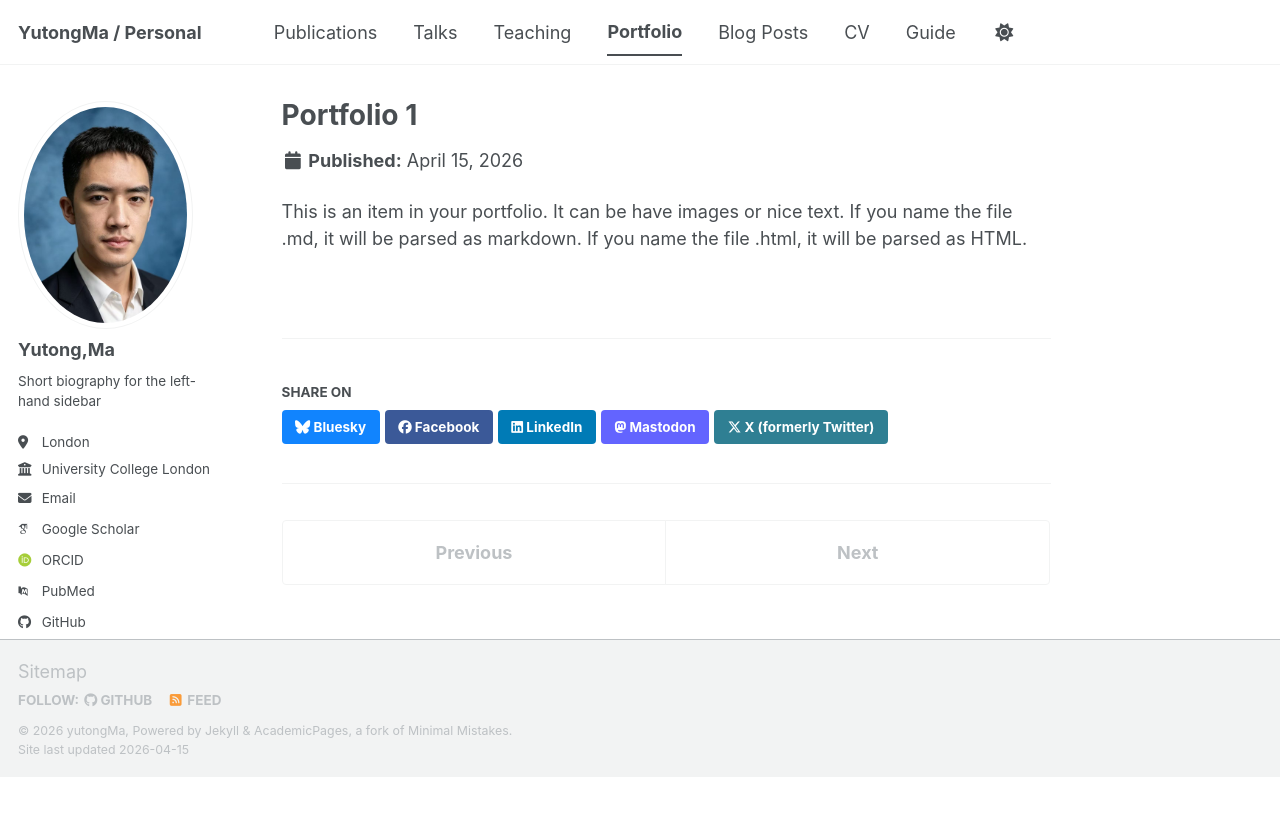
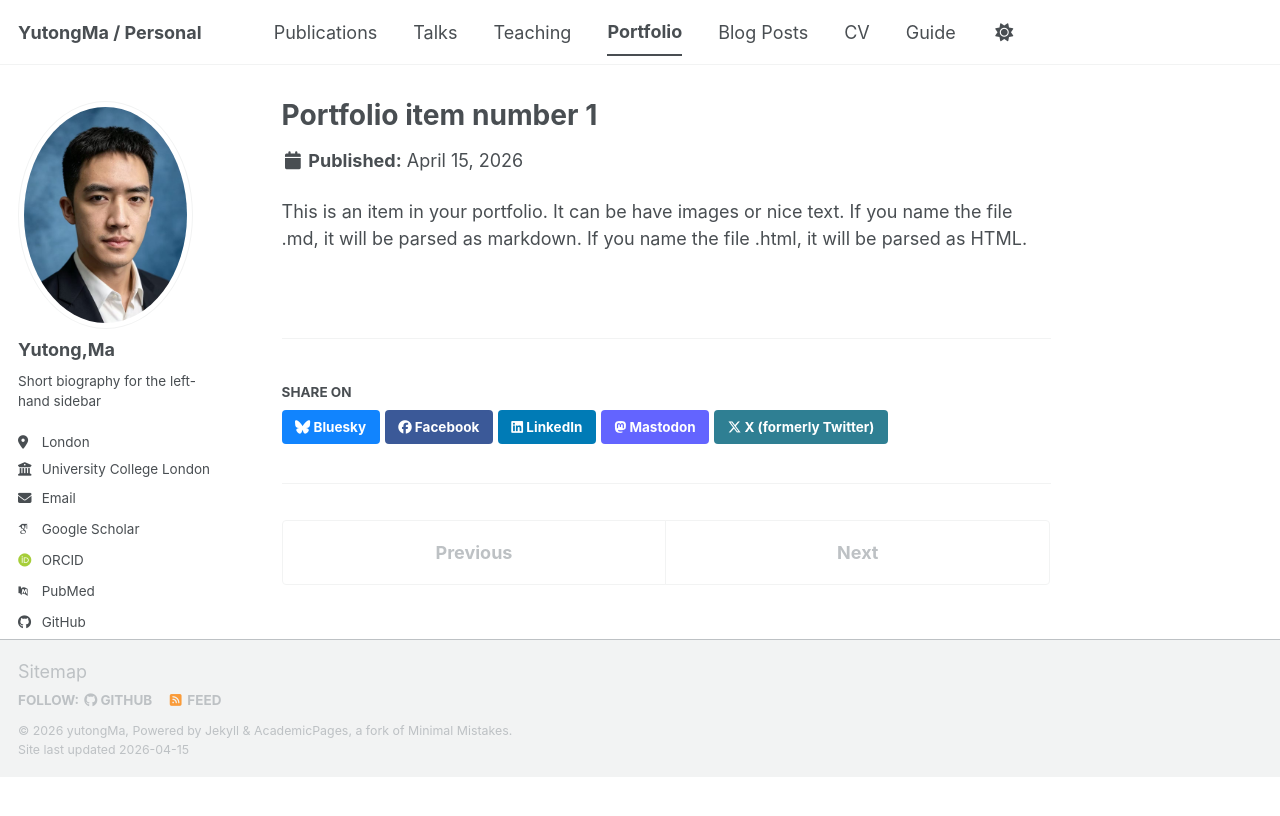
Before and after one commit to mayut0ng/mayut0ng.github.io, a Jekyll site: the page built from _portfolio/portfolio-1.md, in a window 1280 px wide. Shown: the top 816 px of the page. Built offline with Jekyll 4.4.1, drawn with Linux system fonts in a browser that asks for light colours; some web fonts are replaced; a script bundle is joined from its source files by our own code; library files that are not in the unit come from our copies; some of the changed lines change nothing that is shown.

Commit message:
Update portfolio-1.md

```diff
--- a/_portfolio/portfolio-1.md
+++ b/_portfolio/portfolio-1.md
@@ -1,13 +1,7 @@
 ---
-title: "Portfolio 1"
+title: "Portfolio item number 1"
+excerpt: "Short description of portfolio item number 1 <br/><img src='/images/Fig.14.png'>"
 collection: portfolio
-type: "Undergraduate project"
-permalink: /portfolio/portfolio-1
-date: 2026-04-15
-image:
-  src: /images/Fig.14.png
-  alt: "Fig.14 description"
-excerpt: "Short description of the project."
 ---
 
 This is an item in your portfolio. It can be have images or nice text. If you name the file .md, it will be parsed as markdown. If you name the file .html, it will be parsed as HTML.
```
